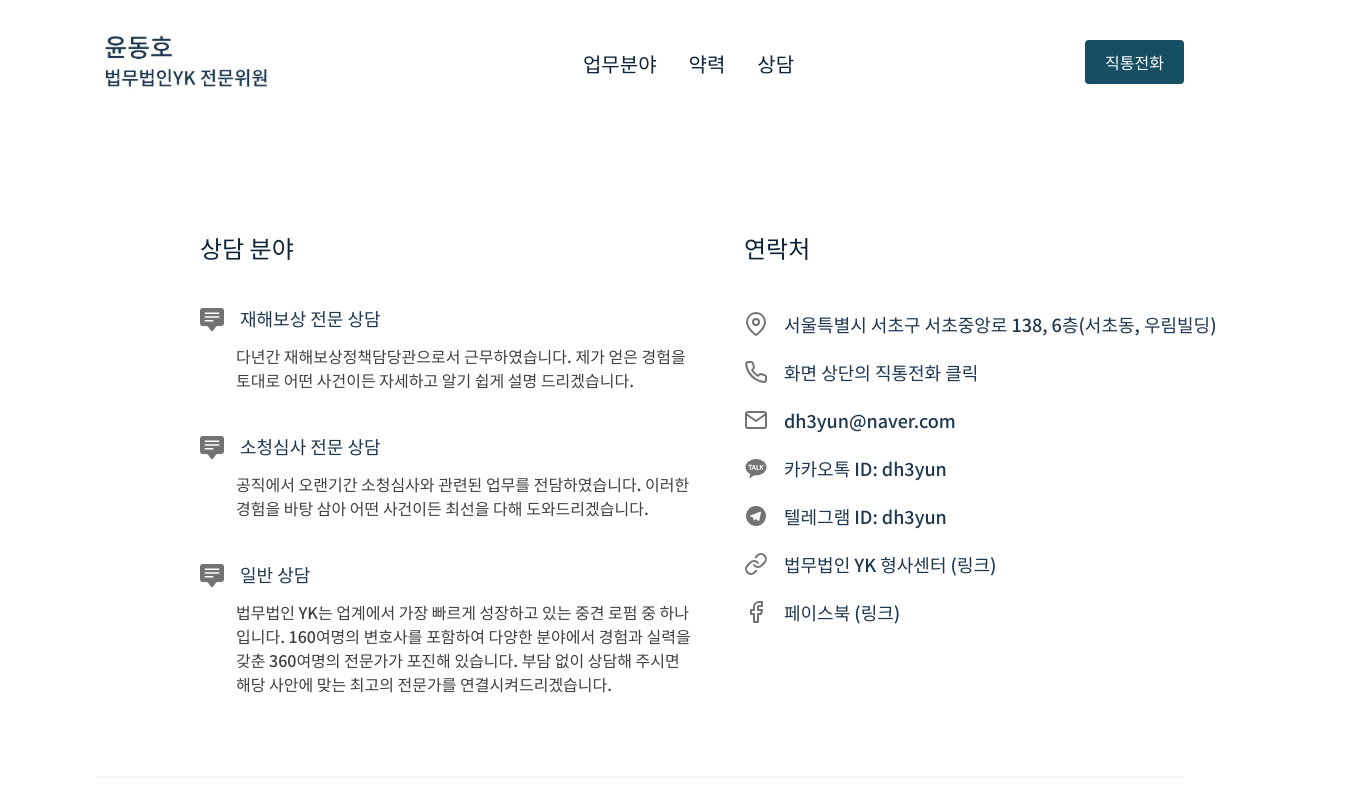
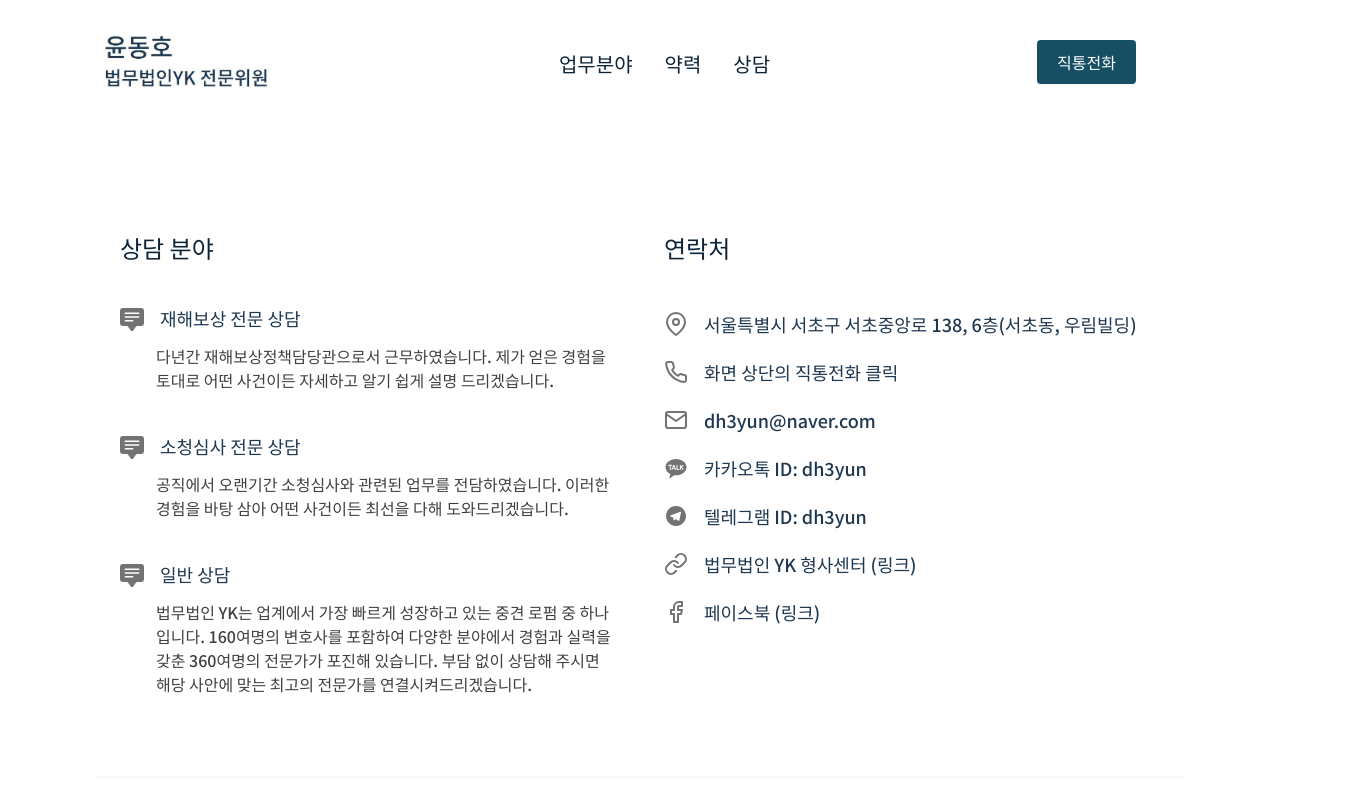
Before and after one commit to vibap00/Portfolio, a Next.js app: page /contact in a window 1280 px wide. Shown: the top 800 px of the page, 1360 px wide, since content can reach past the window. Built offline with nearby package versions, Linux system fonts and the light colour scheme.

Commit message:
margin change

```diff
--- a/components/contact/ContactDetails.jsx
+++ b/components/contact/ContactDetails.jsx
@@ -47,7 +47,7 @@ function ContactDetails() {
 	return (
 		<div className="w-full lg:w-1/2">
 			<div className="text-left max-w-xl px-6">
-				<h2 className="text-2xl text-primary-dark dark:text-primary-light mt-12 mb-10">
+				<h2 className="text-2xl text-primary-dark dark:text-primary-light mt-12 mb-10 justify-center">
 					연락처
 				</h2>
 				<ul>
--- a/components/shared/AppFooter.jsx
+++ b/components/shared/AppFooter.jsx
@@ -2,7 +2,7 @@ import {
 	RiKakaoTalkFill,
 	RiTelegramFill,
 } from 'react-icons/ri';
-import AppFooterCopyright from './AppFooterCopyright';
+
 
 const socialLinks = [
 	{
--- a/components/shared/AppHeader.jsx
+++ b/components/shared/AppHeader.jsx
@@ -44,7 +44,7 @@ function AppHeader() {
 			className={`sm:container sm:mx-auto ${showBorder ? "border-b border-gray-300" : "border-b-0"} sm:border-b-0`}
 		>
 			{/* Header */}
-			<div className="z-10 max-w-screen-lg xl:max-w-screen-xl block sm:flex sm:justify-between sm:items-center py-6">
+			<div className="z-10 max-w-screen-lg xl:max-w-screen-xl block sm:flex sm:justify-between sm:items-center sm:mr-12 py-6">
 				{/* Header menu links and small screen hamburger menu */}
 				<div className="flex justify-between items-center px-4 sm:px-0">
 					<div>
@@ -154,8 +154,6 @@ function AppHeader() {
 							직통전화
 						</button>
 					</div>
-
-					{/* Theme switcher large screen */}
 				</div>
 
 			<div>
--- a/pages/about.jsx
+++ b/pages/about.jsx
@@ -9,7 +9,7 @@ function about() {
 
 			<motion.div
 				initial={{ opacity: 0 }}
-				animate={{ opacity: 1, delay: 7 }}
+				animate={{ opacity: 1, delay: 17 }}
 				exit={{ opacity: 0 }}
 				className="container mx-auto mb-12"
 			>
--- a/pages/contact.jsx
+++ b/pages/contact.jsx
@@ -1,6 +1,5 @@
 import { motion } from 'framer-motion';
 import ContactDetails from '../components/contact/ContactDetails';
-// import ContactForm from '../components/contact/ContactForm';
 import ContactLink from '../components/contact/ContactLink';
 import PagesMetaHead from '../components/PagesMetaHead';
 
@@ -17,9 +16,8 @@ function contact() {
 					duration: 0.5,
 					delay: 0.1,
 				}}
-				className="container mx-auto flex flex-col-reverse lg:flex-row py-5 lg:py-10 ml-0 md:ml-20 lg:justify-center lg:mt-5"
+				className="container mx-auto flex flex-col-reverse lg:flex-row py-5 lg:py-10 justify-center lg:mt-5"
 			>
-				{/* <ContactForm /> */}
 
 				<ContactLink />
 				<ContactDetails />
```
